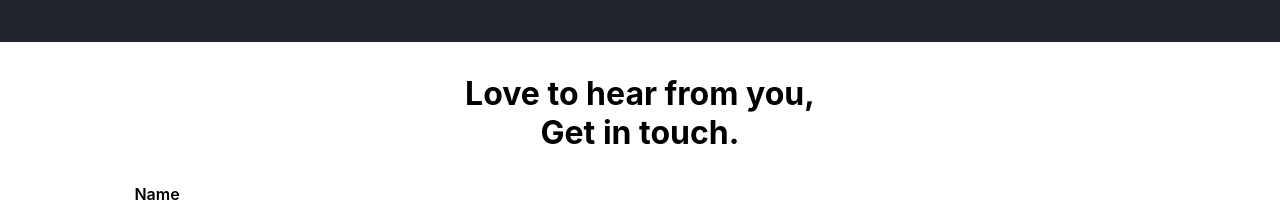
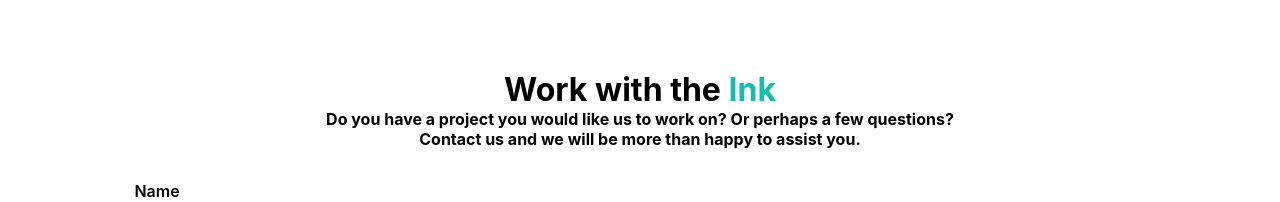
Before and after one commit to JohnMichaelMWong0411/capstone, a React (Create React App) app: page / in a window 1280 px wide. Shown: the part 5494-5696 px from the top of the page. Built offline with nearby package versions, Linux system fonts and the light colour scheme.

Commit message:
7282023 445pm commit

```diff
--- a/src/App.js
+++ b/src/App.js
@@ -9,6 +9,7 @@ import Portfoliopage from './Pages/Portfoliopage';
 import PageService from './Pages/PageService';
 import AboutPage from './Pages/AboutPage';
 import LogoListingPage from './Pages/LogoListingPage';
+import ContactPage from './Pages/ContactPage';
 function App() {
   return (
     <Routes>
@@ -20,6 +21,7 @@ function App() {
       <Route path="/service" element={<PageService />} />
       <Route path="/about" element={<AboutPage />} />
       <Route path="/logolisting" element={<LogoListingPage />} />
+      <Route path="/contact" element= {<ContactPage />} />
     </Routes>
   );
 }
--- a/src/Component/CarouselSlider/CarouselSlider.css
+++ b/src/Component/CarouselSlider/CarouselSlider.css
@@ -3,7 +3,6 @@
 }
 .carousel .slider-wrapper {
     width: 80%;
-    height: 500px;
 }
 .carousel .thumb {
 
--- a/src/Component/Contact/Contact.css
+++ b/src/Component/Contact/Contact.css
@@ -1,15 +1,21 @@
 .Contact {
   font-weight: 600;
-  padding: 2rem 8% 2rem;
+  padding: 6rem 8% 2rem;
   height: auto;
 }
 
-.Contact h1 {
+.Contact h1 , h4{
   text-align: center;
+}
+
+#Contact .primary-color {
+  color: #14bdad;
+  cursor: default;
 }
 
 .Contact-wrapper {
   display: flex;
+
   flex-direction: column;
   margin-bottom: 10px;
   height: auto;
--- a/src/Component/Contact/Contact.js
+++ b/src/Component/Contact/Contact.js
@@ -4,8 +4,9 @@ import React from 'react';
 const Contact = () => {
     return(
         <div id="Contact" className="Contact">
-            <h1>Love to hear from you,</h1>
-            <h1>Get in touch.</h1>
+            <h1>Work with the <span class="primary-color">Ink</span></h1>
+            <h4>Do you have a project you would like us to work on? Or perhaps a few questions?</h4>
+            <h4>Contact us and we will be more than happy to assist you.</h4>
             <div class="Contact-wrapper">
                 <div class="Contactcontent1">
                     <form action="/action_page.php">
--- a/src/Component/Navbar/Navbar.js
+++ b/src/Component/Navbar/Navbar.js
@@ -31,7 +31,7 @@ const Navbar = () => {
                     </ul>
                 </li>
                 <li><a href="/Portfolio">Portfolio</a></li>
-                <li><a href="/Contact">Contact</a></li>
+                <li><a href="/contact">Contact</a></li>
                 </div>
               </ul>
       </div>
--- a/src/Component/ServiceListing/LogoListing.css
+++ b/src/Component/ServiceListing/LogoListing.css
@@ -1,6 +1,6 @@
 
 .ServicesOffer {
-  padding: 2rem 8% 2rem;
+  padding: 1rem 5% 1rem;
   width: 100%;
   display: flex;
   flex-wrap: wrap;
@@ -36,6 +36,10 @@
 .ServiceOfferPackagePrices-wrapper {
   width: 35%;
   flex-basis: 35%;
+  position: sticky;
+  top: 0;
+  height: 100vh;
+  overflow-y: auto;
 }
 
 .ServicesOfferContent .CarouselContainer {
@@ -56,7 +60,6 @@
   color: #1f242d;
 }
 
-/* Media queries for responsiveness */
 @media screen and (max-width: 768px) {
   .ServicesOffer {
     padding: 1rem 2%;
@@ -64,13 +67,15 @@
 
   .ServicesOffer .CarouselContainer {
     width: 100%;
+    flex-basis: 100%;
   }
 
   .packageContainer {
     padding: 1rem 2%;
   }
+  .ServiceOfferPackagePrices-wrapper {
+    width: 35%;
+    flex-basis: 100%;
+  }
 
-  .ServiceOfferPackagePrices-wrapper {
-    width: 100%;
-  }
 }
--- a/src/Pages/ContactPage.js
+++ b/src/Pages/ContactPage.js
@@ -0,0 +1,11 @@
+import Contact from "../Component/Contact/Contact";
+import Navbar from "../Component/Navbar/Navbar";
+function ContactPage() {
+    return (
+        <div>
+            <Navbar />
+            <Contact />
+        </div>
+    );
+  }
+  export default ContactPage;
```
Also changed, not shown: src/Component/Footer/Footer.css (added), src/Component/Footer/Footer.js (added).
